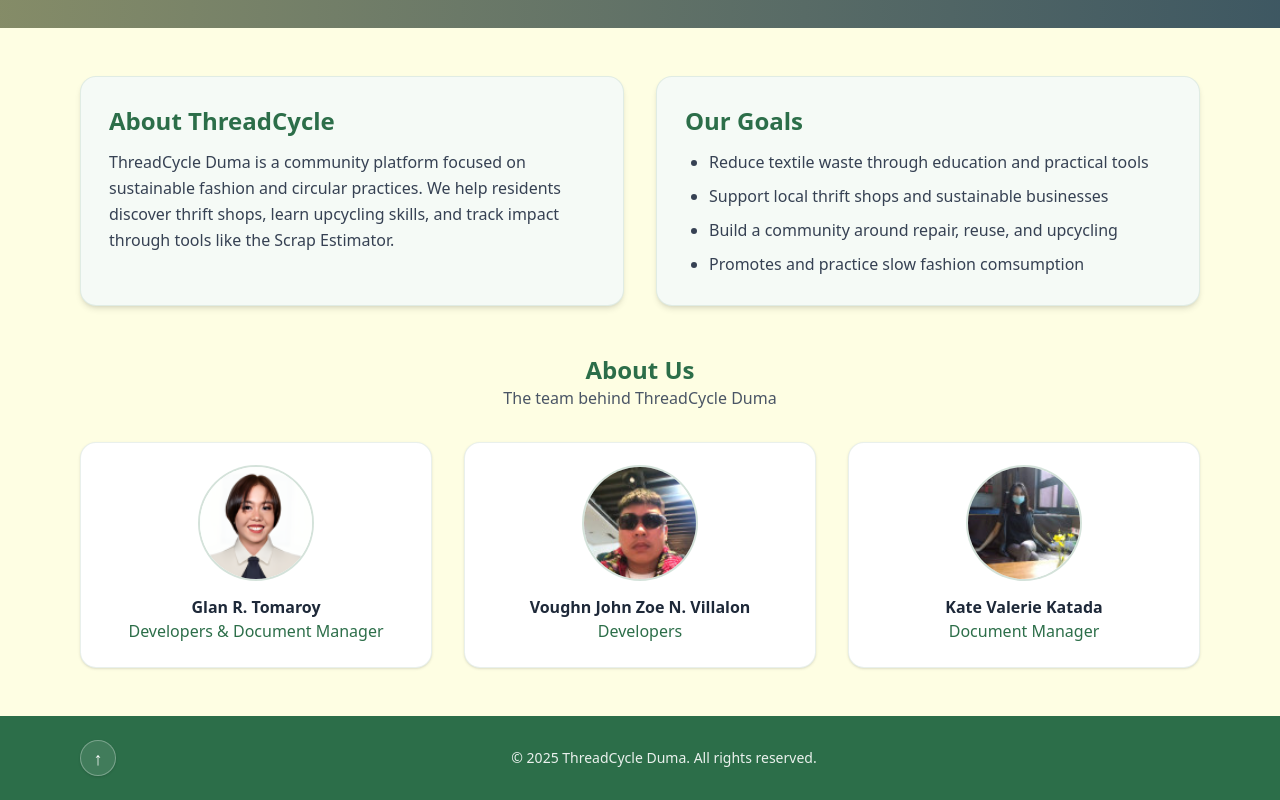
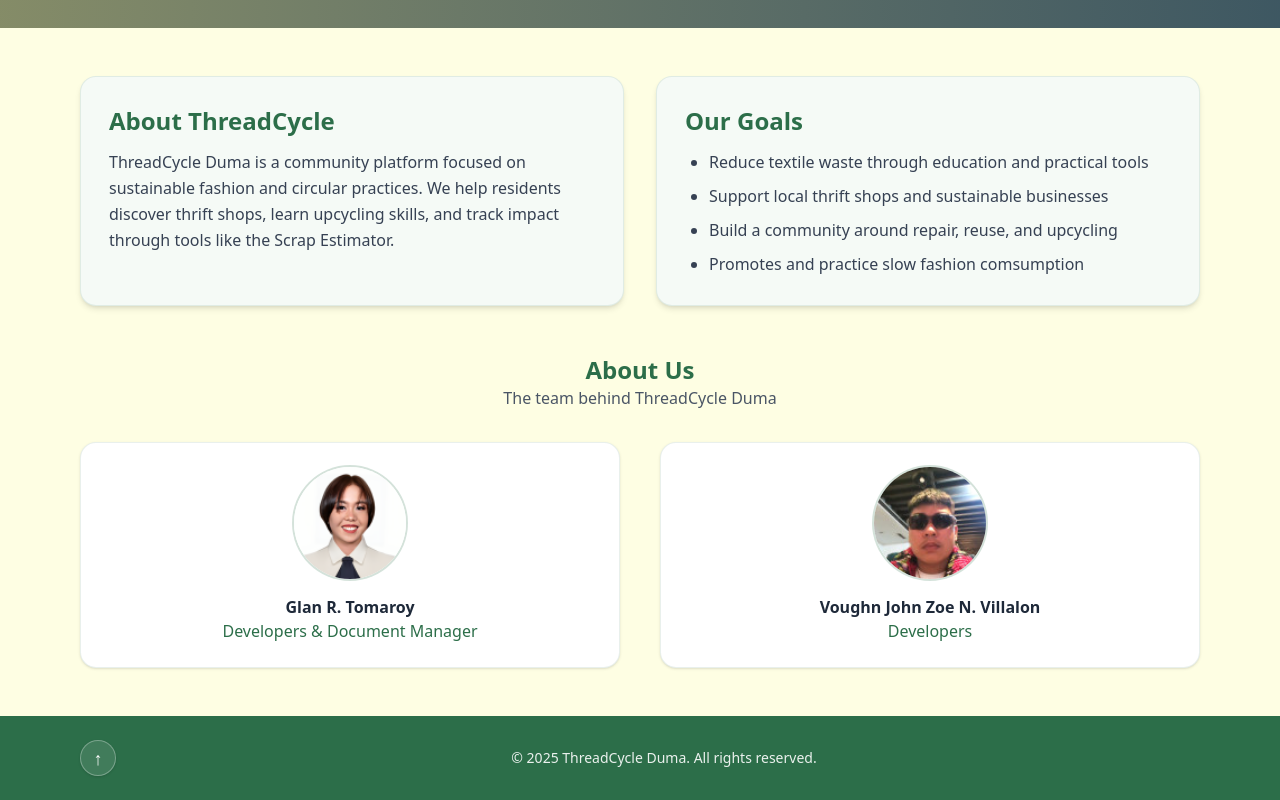
Before and after one commit to glanrtomaroy-oss/Proj-ThreadCycle-Duma, a React (Vite) app: page /about in a window 1280 px wide. Shown: the part 364-1164 px from the top of the page. Built offline with nearby package versions, Linux system fonts and the light colour scheme; grey boxes are pictures that could not be loaded.

Commit message:
Update AboutPage.jsx

```diff
--- a/src/pages/AboutPage.jsx
+++ b/src/pages/AboutPage.jsx
@@ -45,7 +45,7 @@
               <h2 className="text-2xl font-bold text-[#2C6E49]">About Us</h2>
               <p className="text-gray-600">The team behind ThreadCycle Duma</p>
             </div>
-            <div className="grid grid-cols-1 md:grid-cols-2 lg:grid-cols-3 gap-8">
+            <div className="grid grid-cols-1 md:grid-cols-2 lg:grid-cols-2 gap-10">
               <div className="bg-white border border-[#2C6E49]/10 rounded-2xl text-center p-6 shadow-sm hover:shadow-md transition-shadow">
                 <img src="member1.png" alt="Glan R. Tomaroy" className="w-28 h-28 object-cover rounded-full mx-auto mb-4 ring-2 ring-[#2C6E49]/20" />
                 <h3 className="text-gray-800 font-semibold">Glan R. Tomaroy</h3>
@@ -56,11 +56,6 @@
                 <h3 className="text-gray-800 font-semibold">Voughn John Zoe N. Villalon</h3>
                 <p className="text-[#2C6E49] font-medium">Developers</p>
               </div>
-              <div className="bg-white border border-[#2C6E49]/10 rounded-2xl text-center p-6 shadow-sm hover:shadow-md transition-shadow">
-                <img src="member3.jpg" alt="Kate Valerie Katada" className="w-28 h-28 object-cover rounded-full mx-auto mb-4 ring-2 ring-[#2C6E49]/20" />
-                <h3 className="text-gray-800 font-semibold">Kate Valerie Katada</h3>
-                <p className="text-[#2C6E49] font-medium">Document Manager</p>
-              </div>
             </div>
           </div>
         </div>
```
